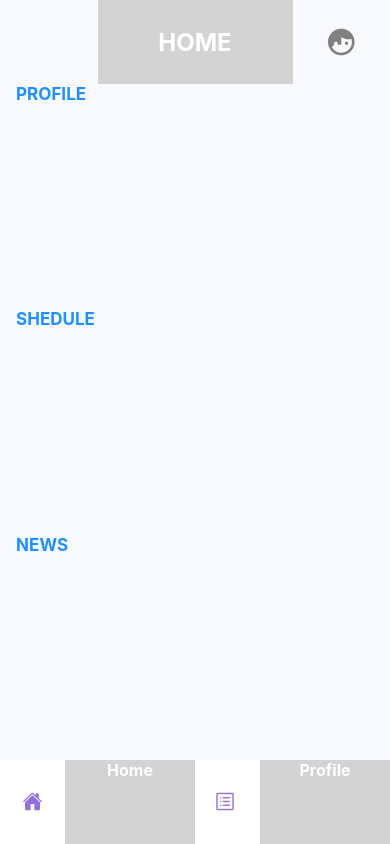
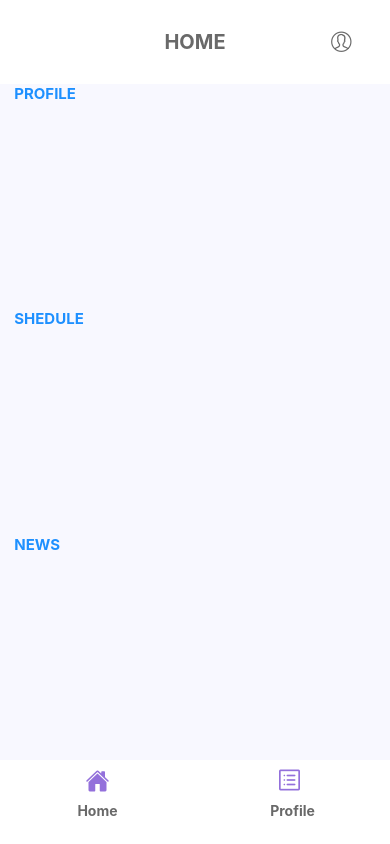
Before and after one commit to Adamjab78/Ujikaji, a React Native app: screen / in a window 390 px wide. Built offline with nearby package versions, Linux system fonts and the light colour scheme.

Commit message:
Perubahan 8

```diff
--- a/components/Body.js
+++ b/components/Body.js
@@ -1,23 +1,21 @@
 import { StatusBar } from "expo-status-bar";
 import React from "react";
 import { StyleSheet, Text, View } from "react-native";
-import { Ionicons }  from "@expo/vector-icons";
-import { AntDesign } from '@expo/vector-icons';
-import { MaterialCommunityIcons } from '@expo/vector-icons';
+
 const Body = () => {
   return (
 
       <View style={{ flex: 8 }}>
        <View style={{flex: 1, backgroundColor: "ghostwhite", alignItems: "left",}}>
-        <Text style={{fontSize: 17, fontWeight: "bold", color: "dodgerblue" }}>&nbsp; &nbsp; PROFILE</Text>
+        <Text style={{fontSize: 15, fontWeight: "bold", color: "dodgerblue" }}>&nbsp; &nbsp; PROFILE</Text>
       </View>
 
         <View style={{flex: 1, backgroundColor: "ghostwhite", alignItems: "left",}}>
-        <Text style={{ fontSize: 17, fontWeight: "bold", color: "dodgerblue" }}>&nbsp; &nbsp; SHEDULE</Text>
+        <Text style={{ fontSize: 15, fontWeight: "bold", color: "dodgerblue" }}>&nbsp; &nbsp; SHEDULE</Text>
       </View>
 
       <View style={{flex: 1, backgroundColor: "ghostwhite", alignItems: "left",}}>
-        <Text style={{ fontSize: 17, fontWeight: "bold", color: "dodgerblue" }}>&nbsp; &nbsp; NEWS</Text>
+        <Text style={{ fontSize: 15, fontWeight: "bold", color: "dodgerblue" }}>&nbsp; &nbsp; NEWS</Text>
       </View>
 
 
--- a/components/Footer.js
+++ b/components/Footer.js
@@ -1,24 +1,29 @@
 import { StatusBar } from "expo-status-bar";
 import React from "react";
-import { StyleSheet, Text, View } from "react-native";
+import { Text, View } from "react-native";
 import { Ionicons }  from "@expo/vector-icons";
 import { AntDesign } from '@expo/vector-icons';
 
 const Footer = () => {
     return (
       <View style={{ flex: 1, flexDirection: "row" }}>
+        <View style={{ flex: 2 }}>
         <View style={{ flex: 1, justifyContent: "center", alignItems: "center" }}>
-      <Ionicons name="home" size={20} color="mediumpurple"></Ionicons>
+      <Ionicons name="home" size={24} color="mediumpurple"></Ionicons>
       </View>
-      <View style={{flex: 2, backgroundColor: "lightgrey",justifyContent: "bottom", alignItems: "center",}}>
-        <Text style={{fontSize: 16, fontWeight: "bold", color: "white" }}>Home</Text>
+      <View style={{flex: 1,justifyContent: "bottom", alignItems: "center",}}>
+        <Text style={{fontSize: 14, fontWeight: "bold", color: "dimgray" }}>Home</Text>
       </View>
+      </View>
+      <View style={{ flex: 2 }}>
         <View style={{ flex: 1, justifyContent: "center", alignItems: "center" }}>
-        <AntDesign name="profile" size={20} color="mediumpurple"> </AntDesign>
+        <AntDesign name="profile" size={24} color="mediumpurple"> </AntDesign>
+        </View>
+        <View style={{flex: 1,justifyContent: "bottom", alignItems: "center",}}>
+        <Text style={{fontSize: 14, fontWeight: "bold", color: "dimgray" }}>Profile</Text>
       </View>
-      <View style={{flex: 2, backgroundColor: "lightgrey",justifyContent: "bottom", alignItems: "center",}}>
-        <Text style={{fontSize: 16, fontWeight: "bold", color: "white" }}>Profile</Text>
       </View>
+
       </View>
     );
   };
--- a/components/Header.js
+++ b/components/Header.js
@@ -1,18 +1,17 @@
 import { StatusBar } from "expo-status-bar";
 import React from "react";
-import { StyleSheet, Text, View } from "react-native";
-import {Ionicons} from "@expo/vector-icons";
-import { MaterialCommunityIcons } from '@expo/vector-icons';
+import { Text, View } from "react-native";
+import { EvilIcons } from '@expo/vector-icons';
 
 const Header = () => {
   return (
-    <View style={{ flex: 1, flexDirection: "row" }}>
-      <View style={{ flex: 1, backgroundColor: "ghostwhite"}}></View>
-      <View style={{flex: 2, backgroundColor: "lightgrey",justifyContent: "center", alignItems: "center",}}>
-        <Text style={{fontSize: 24, fontWeight: "bold", color: "white" }}>HOME</Text>
+     <View style={{ flex: 1, flexDirection: "row" }}>
+      <View style={{ flex: 1, backgroundColor: "lightgray "}}></View>
+      <View style={{flex: 2, backgroundColor: "lightgray ",justifyContent: "center", alignItems: "center",}}>
+        <Text style={{fontSize: 20, fontWeight: "bold", color: "dimgray" }}>HOME</Text>
       </View>
-      <View style={{ flex: 1, backgroundColor: "ghostwhite",justifyContent: "center", alignItems: "center" }}>
-      <MaterialCommunityIcons name="face-profile" size={32} color="grey"></MaterialCommunityIcons>
+      <View style={{ flex: 1, backgroundColor: "lightgray ",justifyContent: "center", alignItems: "center" }}>
+        <EvilIcons name={"user"} size={30} color={"dimgray"}></EvilIcons>
       </View>
     </View>
   );
```
